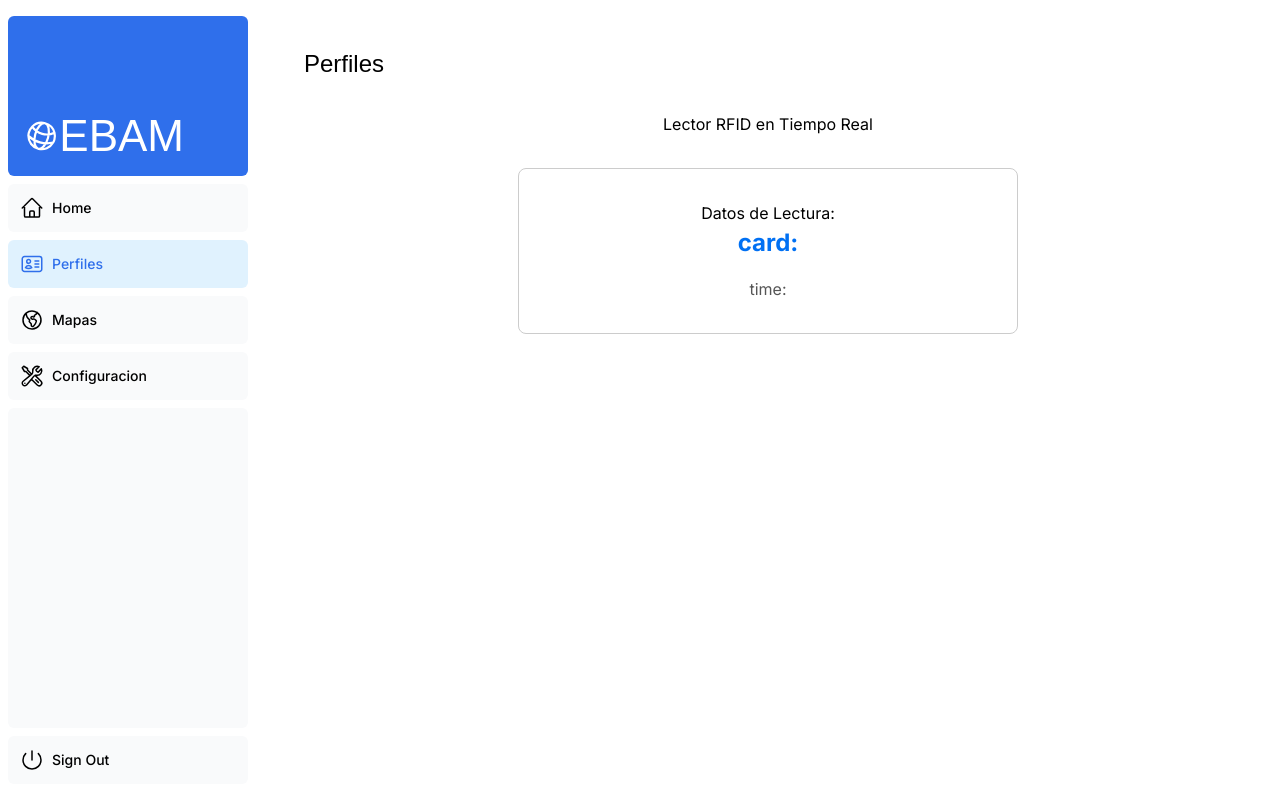
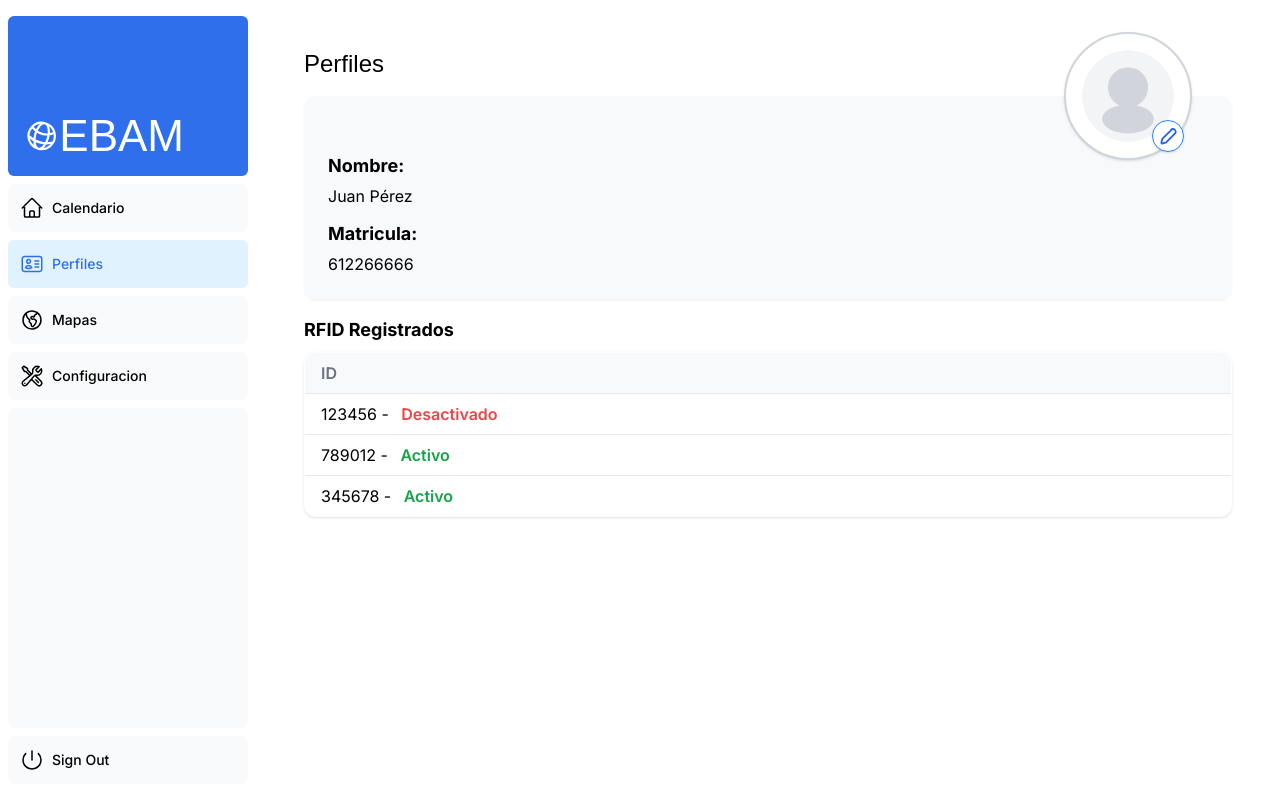
Before and after one commit to AbrahamSanchezDev/EBAM-PI, a Next.js app: page /dashboard/perfiles in a window 1280 px wide. Built offline with nearby package versions, Linux system fonts and the light colour scheme; no server answers; a web font is replaced by a local one.

Commit message:
Perfiles actualizado

```diff
--- a/app/dashboard/perfiles/page.tsx
+++ b/app/dashboard/perfiles/page.tsx
@@ -1,19 +1,16 @@
+"use client";
 import { lusitana } from "@/app/ui/fonts";
-import { Metadata } from "next";
 import RFIDReader from "@/app/esp32/RFIDReader";
+import { InfoUsuario } from "@/app/ui/perfiles/infoUsuario";
 
-export const metadata: Metadata = {
-  title: "Perfiles",
-};
-
-export default async function Page(props: {}) {
+export default function Page(props: {}) {
   return (
     <div className="w-full">
       <div className="flex w-full items-center justify-between">
         <h1 className={`${lusitana.className} text-2xl`}>Perfiles</h1>
       </div>
-
-      <RFIDReader />
+      <InfoUsuario />
+      {/* <RFIDReader /> */}
     </div>
   );
 }
--- a/app/ui/dashboard/nav-links.tsx
+++ b/app/ui/dashboard/nav-links.tsx
@@ -14,7 +14,7 @@ import clsx from "clsx";
 // Map of links to display in the side navigation.
 // Depending on the size of the application, this would be stored in a database.
 const links = [
-  { name: "Home", href: "/dashboard", icon: HomeIcon },
+  { name: "Calendario", href: "/dashboard", icon: HomeIcon },
   {
     name: "Perfiles",
     href: "/dashboard/perfiles",
--- /dev/null
+++ b/app/ui/perfiles/infoUsuario.tsx
@@ -0,0 +1,207 @@
+"use client";
+import React, { useState, useEffect, useRef } from "react";
+import UserIcon from "./user-icon";
+
+// Simulación de datos de usuario y sus IDs registrados
+const currentUser = {
+  nombre: "Juan Pérez",
+  idsRegistrados: [
+    { id: "123456", estado: "Desactivado" },
+    { id: "789012", estado: "Activo" },
+    { id: "345678", estado: "Activo" },
+  ],
+  matricula: "612266666",
+  foto: "/user-placeholder.png", // Ruta de imagen por defecto
+};
+
+export function InfoUsuario({}: {}) {
+  const [showModal, setShowModal] = useState(false);
+  const [foto, setFoto] = useState<string | null>(null); // Foto actual mostrada
+  const [previewFoto, setPreviewFoto] = useState<string | null>(null); // Foto seleccionada en modal
+  const fileInputRef = useRef<HTMLInputElement | null>(null);
+
+  // Cargar la foto del localStorage solo en el cliente
+  useEffect(() => {
+    const fotoGuardada = localStorage.getItem("fotoPerfil");
+    if (fotoGuardada) {
+      setFoto(fotoGuardada);
+    }
+  }, []);
+
+  const handleFotoChange = (e: React.ChangeEvent<HTMLInputElement>) => {
+    if (e.target.files && e.target.files[0]) {
+      const reader = new FileReader();
+      reader.onload = (ev) => {
+        if (ev.target?.result) {
+          setPreviewFoto(ev.target.result as string);
+        }
+      };
+      reader.readAsDataURL(e.target.files[0]);
+    }
+  };
+
+  const handleGuardarFoto = () => {
+    if (previewFoto) {
+      setFoto(previewFoto);
+      localStorage.setItem("fotoPerfil", previewFoto);
+      setShowModal(false);
+      setPreviewFoto(null);
+      if (fileInputRef.current) fileInputRef.current.value = "";
+    }
+  };
+
+  const handleCancelarFoto = () => {
+    setShowModal(false);
+    setPreviewFoto(null);
+    if (fileInputRef.current) fileInputRef.current.value = "";
+  };
+
+  return (
+    <>
+      {/* Información del usuario actual y foto */}
+      <div className="flex items-center my-4 gap-6 w-full">
+        {/* Fondo gris claro con datos y foto */}
+        <div className="flex flex-1 flex-row bg-[#f7f9fb] rounded-xl p-6 min-w-[320px] items-center shadow-sm relative overflow-visible">
+          {/* Foto usuario: arriba a la derecha, mitad fuera del fondo gris */}
+          <div className="absolute right-10 -top-16">
+            <div className="relative">
+              {foto ? (
+                <img
+                  src={foto}
+                  alt="Foto de perfil"
+                  className="w-32 h-32 rounded-full object-cover border-2 border-gray-300 bg-white shadow"
+                />
+              ) : (
+                <UserIcon className="w-32 h-32 text-gray-400 bg-white rounded-full border-2 border-gray-300 shadow p-4" />
+              )}
+              {/* Botón de editar */}
+              <button
+                className="absolute bottom-2 right-2 bg-white rounded-full p-1 shadow hover:bg-blue-100 border border-blue-400"
+                title="Cambiar foto"
+                onClick={() => setShowModal(true)}
+                type="button"
+              >
+                <svg width="22" height="22" fill="none" viewBox="0 0 24 24">
+                  <path
+                    d="M15.232 5.232a3 3 0 1 1 4.243 4.243l-9.193 9.193a2 2 0 0 1-.878.515l-3.387.97a1 1 0 0 1-1.213-1.213l.97-3.387a2 2 0 0 1 .515-.878l9.193-9.193z"
+                    stroke="#2563eb"
+                    strokeWidth="2"
+                    strokeLinecap="round"
+                    strokeLinejoin="round"
+                  />
+                </svg>
+              </button>
+            </div>
+          </div>
+          {/* Datos usuario: debajo de la foto, pero con margen superior para no tapar la foto */}
+          <div className="flex-1 flex flex-col gap-1 mt-8">
+            <span className="font-bold text-lg text-black">Nombre:</span>
+            <span className="text-base text-black mb-2">{currentUser.nombre}</span>
+            <span className="font-bold text-lg text-black">Matricula:</span>
+            <span className="text-base text-black">{currentUser.matricula}</span>
+          </div>
+        </div>
+      </div>
+
+      {/* Modal para cambiar foto */}
+      {showModal && (
+        <div className="fixed inset-0 z-50 flex items-center justify-center bg-black bg-opacity-40">
+          <div className="bg-white rounded-xl p-8 shadow-2xl w-[340px] flex flex-col items-center">
+            <h3 className="font-bold text-lg mb-4 text-black">
+              Cambiar foto de perfil
+            </h3>
+            {previewFoto ? (
+              <img
+                src={previewFoto}
+                alt="Foto actual"
+                className="w-24 h-24 rounded-full object-cover border-2 border-gray-300 mb-4 bg-white shadow"
+              />
+            ) : foto ? (
+              <img
+                src={foto}
+                alt="Foto actual"
+                className="w-24 h-24 rounded-full object-cover border-2 border-gray-300 mb-4 bg-white shadow"
+              />
+            ) : (
+              <UserIcon className="w-24 h-24 text-gray-400 bg-white rounded-full border-2 border-gray-300 shadow p-2 mb-4" />
+            )}
+            {/* Input de archivo personalizado */}
+            <label className="mb-4 w-full flex flex-col items-center cursor-pointer">
+              <span className="px-5 py-2 bg-blue-600 text-white rounded-lg hover:bg-blue-700 transition mb-2 text-base font-semibold shadow">
+                Seleccionar archivo
+              </span>
+              <input
+                type="file"
+                accept="image/*"
+                className="hidden"
+                onChange={handleFotoChange}
+                ref={fileInputRef}
+              />
+              <span className="text-xs text-gray-500">
+                Formatos permitidos: JPG, PNG, etc.
+              </span>
+            </label>
+            <div className="flex gap-2 mt-2">
+              <button
+                className="px-4 py-2 bg-blue-600 text-white rounded-lg hover:bg-blue-700 font-semibold"
+                onClick={handleGuardarFoto}
+                disabled={!previewFoto}
+              >
+                Guardar
+              </button>
+              <button
+                className="px-4 py-2 bg-gray-200 text-gray-700 rounded-lg hover:bg-gray-300 font-semibold"
+                onClick={handleCancelarFoto}
+              >
+                Cancelar
+              </button>
+              <button
+                className="px-4 py-2 bg-red-500 text-white rounded-lg hover:bg-red-600 font-semibold"
+                onClick={() => {
+                  setFoto(null);
+                  setPreviewFoto(null);
+                  localStorage.removeItem("fotoPerfil");
+                  if (fileInputRef.current) fileInputRef.current.value = "";
+                  setShowModal(false);
+                }}
+                type="button"
+              >
+                Borrar imagen
+              </button>
+            </div>
+          </div>
+        </div>
+      )}
+
+      {/* Tabla de IDs registrados */}
+      <div className="my-4">
+        <h2 className="font-bold text-lg mb-2 text-black">RFID Registrados</h2>
+        <table className="min-w-full border border-gray-200 rounded-xl overflow-hidden bg-white shadow">
+          <thead>
+            <tr className="bg-[#f7f9fb]">
+              <th className="px-4 py-2 text-left text-gray-500 font-semibold">ID</th>
+            </tr>
+          </thead>
+          <tbody>
+            {currentUser.idsRegistrados.map(({ id, estado }) => (
+              <tr key={id}>
+                <td className="border-t border-gray-200 px-4 py-2 text-base">
+                  <span>{id} - </span>
+                  <span
+                    className={
+                      estado.trim() === "Activo"
+                        ? "ml-2 font-semibold text-green-600"
+                        : "ml-2 font-semibold text-red-500"
+                    }
+                  >
+                    {`${estado}`}
+                  </span>
+                </td>
+              </tr>
+            ))}
+          </tbody>
+        </table>
+      </div>
+    </>
+  );
+}
--- /dev/null
+++ b/app/ui/perfiles/user-icon.tsx
@@ -0,0 +1,17 @@
+// Simple SVG user icon for default profile picture
+import React from "react";
+
+export default function UserIcon({ className = "" }: { className?: string }) {
+  return (
+    <svg
+      className={className}
+      viewBox="0 0 64 64"
+      fill="none"
+      xmlns="http://www.w3.org/2000/svg"
+    >
+      <circle cx="32" cy="32" r="32" fill="#F3F4F6" />
+      <circle cx="32" cy="26" r="14" fill="#D1D5DB" />
+      <ellipse cx="32" cy="48" rx="18" ry="10" fill="#D1D5DB" />
+    </svg>
+  );
+}
```
